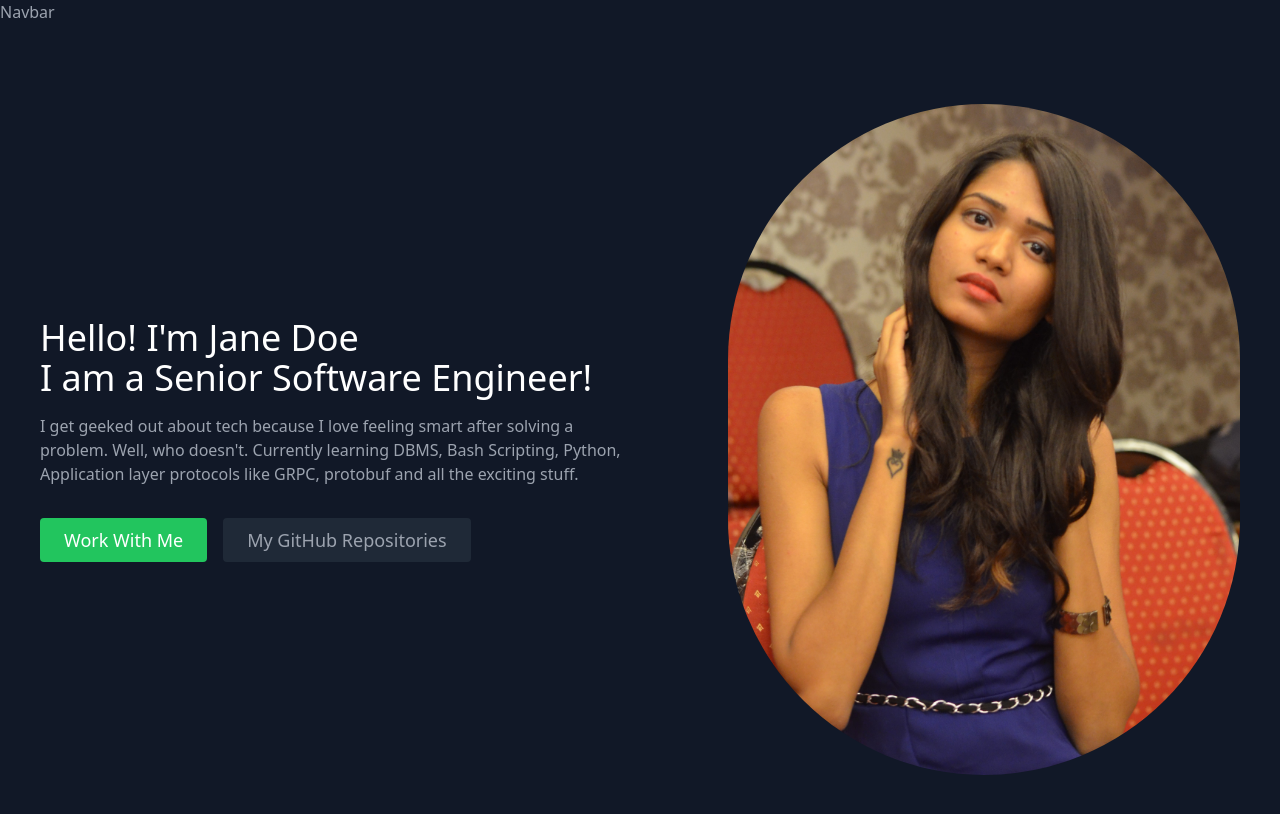
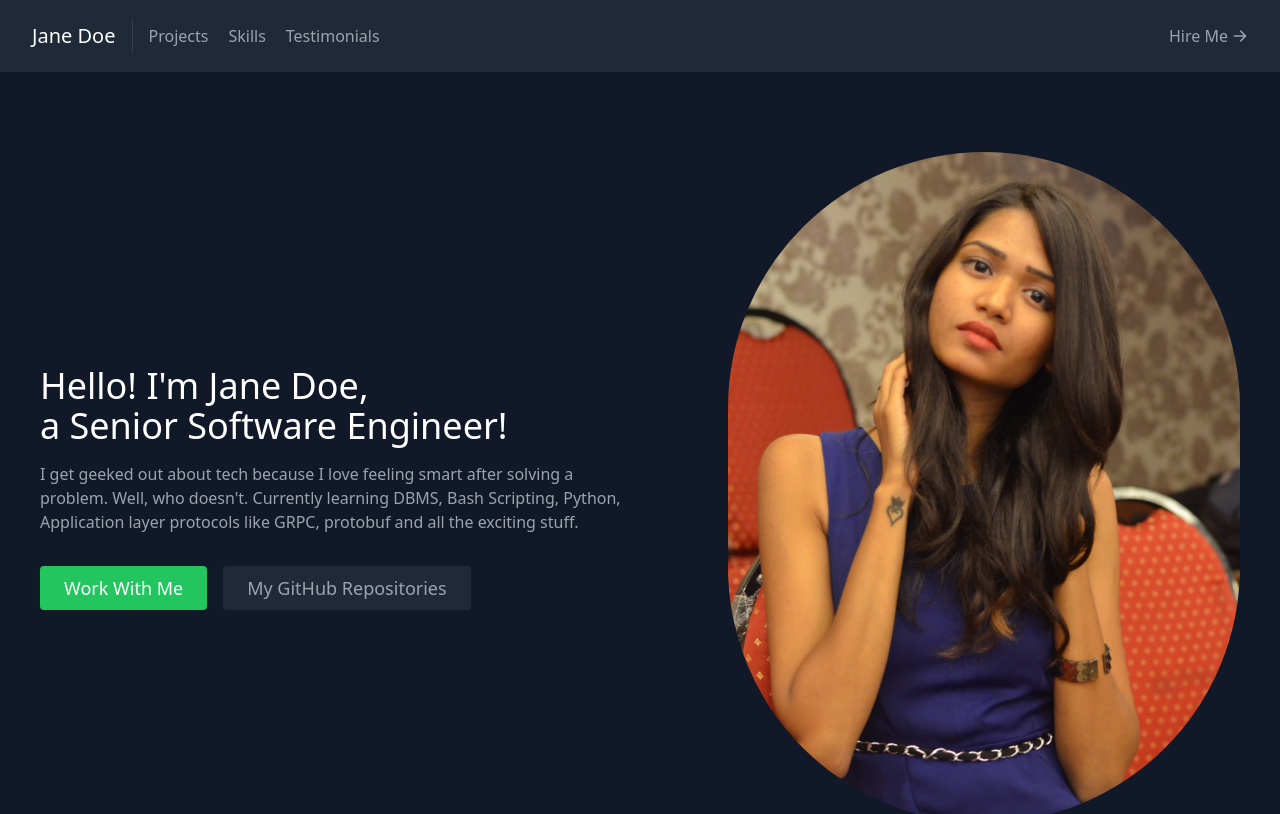
Before and after one commit to kamath7/rk-portfolio-2, a React (Create React App) app: page / in a window 1280 px wide. Shown: the top 814 px of the page. Built offline with nearby package versions, Linux system fonts and the light colour scheme; the HTML template or start-up script is replaced by a standard one.

Commit message:
navbar added

```diff
--- a/src/components/About.js
+++ b/src/components/About.js
@@ -7,8 +7,8 @@
       <div className="container mx-auto flex px-10 py-20 md:flex-row flex-col items-center">
         <div className="lg:flex-grow md:w-1/2 lg:pr-24 md:pr-16 flex flex-col md:items-start md:text-left mb-16 md:mb-0 items-center text-center">
           <h1 className="title-font sm:text-4xl text-3xl mb-4 font-medium text-white">
-            Hello! I'm Jane Doe
-            <br className="hidden lg:inline-block" /> I am a Senior Software Engineer!
+            Hello! I'm Jane Doe,
+            <br className="hidden lg:inline-block" /> a Senior Software Engineer!
           </h1>
           <p className='mb-8 leading-relaxed"'>
          I get geeked out about tech because I love feeling smart after solving a problem. Well, who doesn't.
--- a/src/components/Navbar.js
+++ b/src/components/Navbar.js
@@ -1,9 +1,35 @@
-import React from 'react'
+import { ArrowRightIcon } from "@heroicons/react/solid";
+import React from "react";
 
 const Navbar = () => {
   return (
-    <div>Navbar</div>
-  )
-}
+    <header className="bg-gray-800 md:sticky top-0 z-10">
+      <div className="container mx-auto flex flex-wrap p-5 flex-col md:flex-row items-center">
+        <a className="title-font font-medium text-white mb-4 md:mb-0">
+          <a href="#about" className="ml-3 text-xl">
+            Jane Doe
+          </a>
+        </a>
+        <nav className="md:mr-auto md:ml-4 md:py-1 md:pl-4 md:border-l md:border-gray-700	flex flex-wrap items-center text-base justify-center">
+          <a href="#projects" className="mr-5 hover:text-white">
+            Projects
+          </a>
+          <a href="#skills" className="mr-5 hover:text-white">
+            Skills
+          </a>
+          <a href="#testimonials" className="mr-5 hover:text-white">
+            Testimonials
+          </a>
+        </nav>
+<a
+          href="#contact"
+          className="inline-flex items-center bg-gray-800 border-0 py-1 px-3 focus:outline-none hover:bg-gray-700 rounded text-base mt-4 md:mt-0">
+          Hire Me
+          <ArrowRightIcon className="w-4 h-4 ml-1" />
+        </a>
+      </div>
+    </header>
+  );
+};
 
-export default Navbar
+export default Navbar;
```
